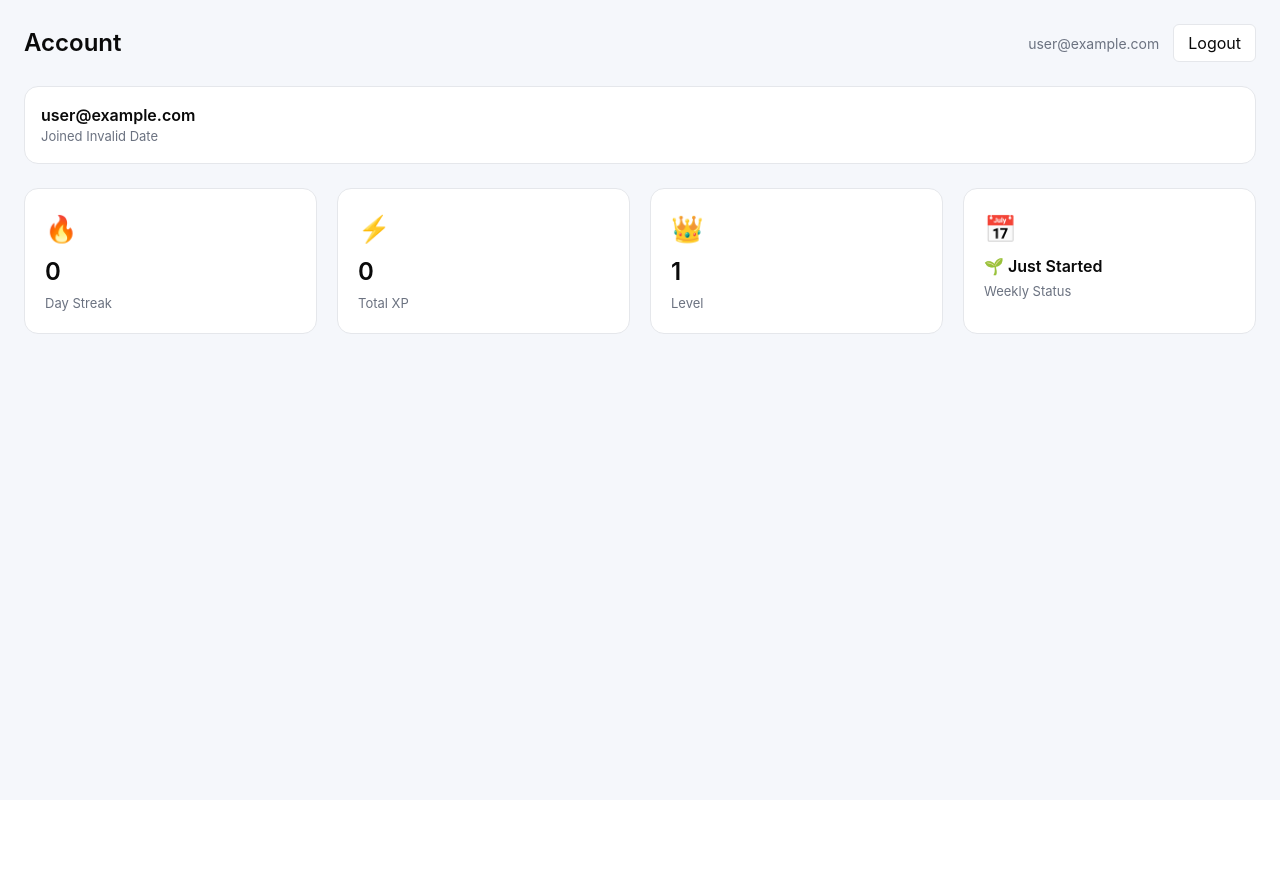
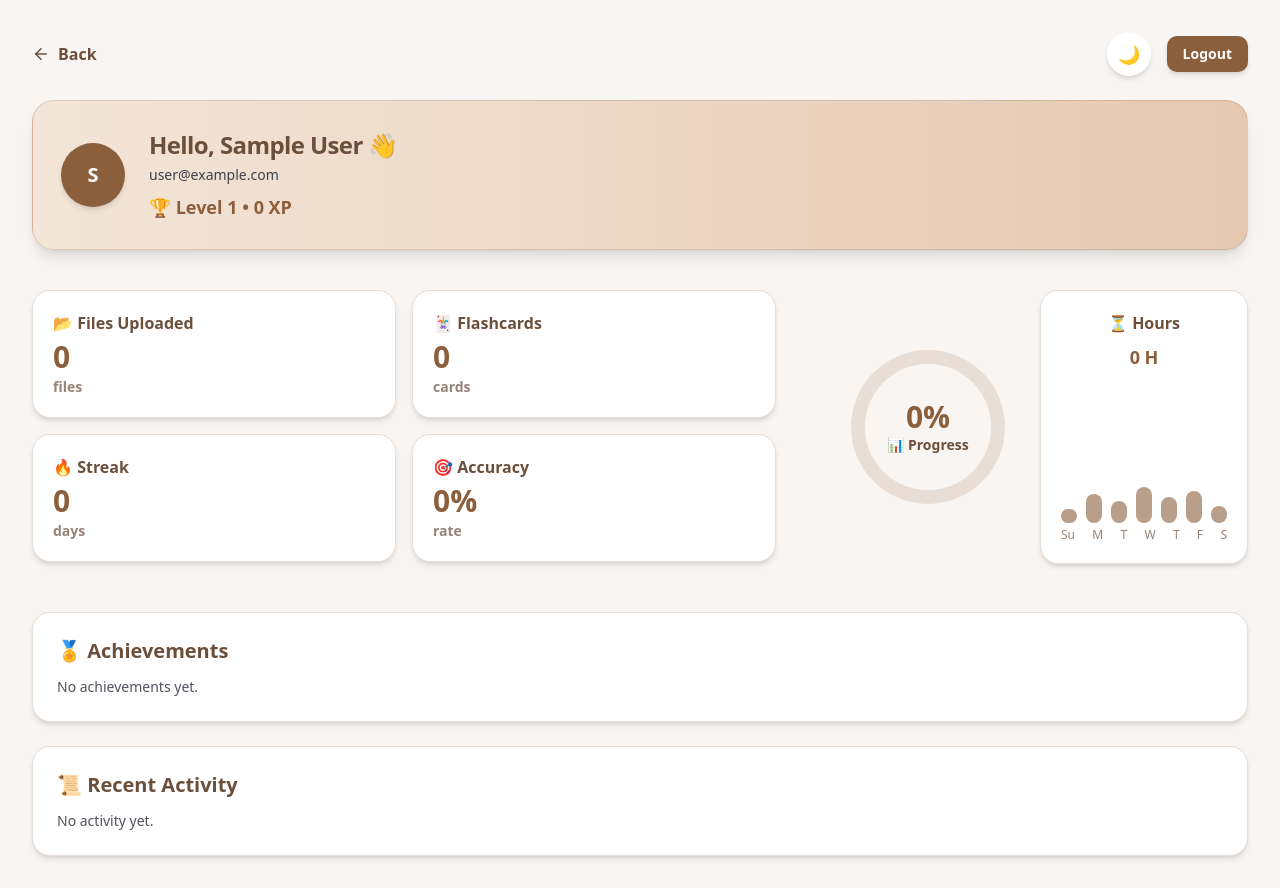
Before and after one commit to Paradox007000/learnisle-2, a Next.js app: page /account in a window 1280 px wide. Before the commit the page ends 800 px from the top, so only its background shows below. Built offline with nearby package versions, Linux system fonts and the light colour scheme; no server answers; the database is empty; sample sign-in values are in the browser's storage.

Commit message:
account page

```diff
--- a/app/account/page.tsx
+++ b/app/account/page.tsx
@@ -2,192 +2,234 @@
 
 import { useEffect, useState } from "react";
 import { useRouter } from "next/navigation";
-import { onAuthStateChanged, signOut, User } from "firebase/auth";
-import { auth, db } from "../../lib/firebase";
-import { doc, getDoc, setDoc, updateDoc } from "firebase/firestore";
+import { useTheme } from "next-themes";
+import { ArrowLeft } from "lucide-react";
+import { signOut, onAuthStateChanged, User } from "firebase/auth";
+import { auth } from "@/lib/firebase";
 
-/* ---------- Helpers ---------- */
+export default function ProfilePage() {
+  const router = useRouter();
+  const { theme, setTheme } = useTheme();
+  const isDark = theme === "dark";
 
-const XP_PER_LEVEL = 500;
-const getLevel = (xp: number) => Math.floor(xp / XP_PER_LEVEL) + 1;
-
-const getWeeklyMessage = (streak: number) => {
-  if (streak >= 7) return "🔥 On Fire!";
-  if (streak >= 3) return "⚡ Going Strong";
-  return "🌱 Just Started";
-};
-
-/* ---------- Page ---------- */
-
-export default function AccountPage() {
-  const router = useRouter();
   const [user, setUser] = useState<User | null>(null);
-  const [xp, setXp] = useState(0);
-  const [streak, setStreak] = useState(0);
 
   useEffect(() => {
-    const unsub = onAuthStateChanged(auth, async (u) => {
-      if (!u) {
+    const unsubscribe = onAuthStateChanged(auth, (currentUser) => {
+      if (!currentUser) {
         router.push("/login");
-        return;
+      } else {
+        setUser(currentUser);
       }
-
-      setUser(u);
-      const ref = doc(db, "users", u.uid);
-      const snap = await getDoc(ref);
-      const today = new Date().toISOString().slice(0, 10);
-
-      if (!snap.exists()) {
-        await setDoc(ref, { xp: 50, streak: 1, lastActive: today });
-        setXp(50);
-        setStreak(1);
-        return;
-      }
-
-      const data = snap.data();
-      let newStreak = data.streak || 0;
-
-      if (data.lastActive !== today) {
-        const yesterday = new Date();
-        yesterday.setDate(yesterday.getDate() - 1);
-        const y = yesterday.toISOString().slice(0, 10);
-
-        newStreak = data.lastActive === y ? newStreak + 1 : 1;
-
-        await updateDoc(ref, {
-          streak: newStreak,
-          lastActive: today,
-          xp: (data.xp || 0) + 50,
-        });
-      }
-
-      setXp(data.xp || 0);
-      setStreak(newStreak);
     });
 
-    return () => unsub();
+    return () => unsubscribe();
   }, [router]);
 
-  if (!user) return null;
+  const xp = 0;
+  const level = 1;
+  const progress = 0;
 
-  const level = getLevel(xp);
+  const logout = async () => {
+    await signOut(auth);
+    router.push("/login");
+  };
 
   return (
-    <div
-      style={{
-        minHeight: "100vh",
-        background: "#f5f7fb",
-        padding: 24,
-        fontFamily:
-          "-apple-system, BlinkMacSystemFont, 'Segoe UI', Roboto, sans-serif",
-      }}
-    >
-      {/* HEADER */}
-      <div
-        style={{
-          display: "flex",
-          justifyContent: "space-between",
-          alignItems: "center",
-          marginBottom: 24,
-        }}
-      >
-        <h1 style={{ fontSize: 24, fontWeight: 600 }}>Account</h1>
+    <div className="min-h-screen bg-[#f8f5f2] dark:bg-zinc-900 px-8 py-8 transition">
 
-        <div style={{ display: "flex", alignItems: "center", gap: 14 }}>
-          <span style={{ fontSize: 14, color: "#6b7280" }}>
-            {user.email}
-          </span>
+      {/* TOP BAR */}
+      <div className="flex justify-between items-center mb-6">
+
+        {/* Back */}
+        <button
+          onClick={() => router.push("/dashboard")}
+          className="flex items-center gap-2 text-[#6b4f3b] font-semibold"
+        >
+          <ArrowLeft size={18} />
+          Back
+        </button>
+
+        {/* Right controls */}
+        <div className="flex items-center gap-4">
           <button
-            onClick={async () => {
-              await signOut(auth);
-              router.push("/login");
-            }}
-            style={{
-              padding: "6px 14px",
-              borderRadius: 6,
-              border: "1px solid #e5e7eb",
-              background: "#fff",
-              cursor: "pointer",
-            }}
+            onClick={() => setTheme(isDark ? "light" : "dark")}
+            className="w-11 h-11 rounded-full bg-white dark:bg-zinc-800
+                       shadow-md flex items-center justify-center text-lg"
+          >
+            {isDark ? "☀️" : "🌙"}
+          </button>
+
+          <button
+            onClick={logout}
+            className="px-4 py-2 bg-[#8b5e3c] text-white rounded-lg text-sm font-semibold shadow-md"
           >
             Logout
           </button>
         </div>
       </div>
 
-      {/* PROFILE CARD */}
-      <div
-        style={{
-          background: "#fff",
-          borderRadius: 14,
-          padding: 16,
-          border: "1px solid #e5e7eb",
-          marginBottom: 24,
-        }}
-      >
-        <div style={{ fontWeight: 600 }}>{user.email}</div>
-        <div style={{ fontSize: 13, color: "#6b7280" }}>
-          Joined {new Date(user.metadata.creationTime || "").toDateString()}
+      {/* USER BOX */}
+      <div className="bg-gradient-to-r from-[#f3e5d8] via-[#ecd7c5] to-[#e6c8b0]
+                      rounded-3xl p-7 shadow-lg mb-10
+                      border border-[#8b5e3c]/20 flex items-center gap-6">
+
+        <div className="w-16 h-16 rounded-full bg-[#8b5e3c]
+                        text-white flex items-center justify-center
+                        text-xl font-bold shadow-md">
+          {user?.displayName?.charAt(0).toUpperCase() ||
+            user?.email?.charAt(0).toUpperCase() ||
+            "U"}
+        </div>
+
+        <div>
+          <h1 className="text-2xl font-bold text-[#6b4f3b] tracking-tight">
+            Hello, {user?.displayName || user?.email?.split("@")[0] || "User"} 👋
+          </h1>
+
+          <p className="text-sm text-zinc-700 mt-1 font-medium">
+            {user?.email}
+          </p>
+
+          <p className="mt-2 text-lg font-bold text-[#8b5e3c]">
+            🏆 Level {level} • {xp} XP
+          </p>
         </div>
       </div>
 
-      {/* STATS */}
-      <div
-        style={{
-          display: "grid",
-          gridTemplateColumns: "repeat(auto-fit, minmax(200px, 1fr))",
-          gap: 20,
-        }}
-      >
-        <StatBox emoji="🔥" title="Day Streak" value={streak} />
-        <StatBox emoji="⚡" title="Total XP" value={xp} />
-        <StatBox emoji="👑" title="Level" value={level} />
-        <StatBox
-          emoji="📅"
-          title="Weekly Status"
-          value={getWeeklyMessage(streak)}
-          text
-        />
+      {/* STATS + PROGRESS */}
+      <div className="flex gap-16 items-start mb-12">
+
+ {/* 4 Horizontal Rectangular Boxes */}
+<div className="grid grid-cols-2 gap-4 flex-1 max-w-4xl">
+
+  {[
+    ["📂 Files Uploaded", 0, "files"],
+    ["🃏 Flashcards", 0, "cards"],
+    ["🔥 Streak", 0, "days"],
+    ["🎯 Accuracy", "0%", "rate"],
+  ].map(([title, value, sub], i) => (
+    <div
+      key={i}
+      className="bg-white rounded-2xl
+                 h-32 w-full
+                 flex flex-col justify-center items-start
+                 shadow-md border border-[#8b5e3c]/20 p-5"
+    >
+      <p className="text-base font-bold text-[#6b4f3b]">
+        {title}
+      </p>
+
+      <h2 className="text-3xl font-bold mt-1 text-[#8b5e3c]">
+        {value}
+      </h2>
+
+      <p className="text-sm font-semibold text-[#6b4f3b]/70 mt-0.5">
+        {sub}
+      </p>
+    </div>
+  ))}
+</div>
+
+        {/* RIGHT SIDE: Progress + Hours beside it */}
+        <div className="flex flex-row items-center gap-6">
+
+          {/* Progress Circle */}
+          <div className="relative w-44 h-44">
+
+            <svg className="w-44 h-44 -rotate-90">
+              <circle
+                cx="88"
+                cy="88"
+                r="70"
+                stroke="#e8ded6"
+                strokeWidth="14"
+                fill="transparent"
+              />
+              <circle
+                cx="88"
+                cy="88"
+                r="70"
+                stroke="#8b5e3c"
+                strokeWidth="14"
+                fill="transparent"
+                strokeDasharray="440"
+                strokeDashoffset={440 - (progress / 100) * 440}
+                strokeLinecap="round"
+              />
+            </svg>
+
+            <div className="absolute inset-0 flex flex-col items-center justify-center">
+              <p className="text-3xl font-bold text-[#8b5e3c]">
+                {progress}%
+              </p>
+              <p className="text-sm font-semibold text-[#6b4f3b]">
+                📊 Progress
+              </p>
+            </div>
+          </div>
+
+          {/* Hours Spent Box (slightly bigger width) */}
+          <div className="bg-white rounded-2xl p-5 shadow-md border border-[#8b5e3c]/20 w-52 flex flex-col items-center">
+
+            <h3 className="text-base font-bold text-[#6b4f3b] mb-2">
+              ⏳ Hours
+            </h3>
+
+            <p className="text-lg font-bold text-[#8b5e3c] mb-2">
+              0 H
+            </p>
+
+            <div className="flex items-end justify-between h-36 gap-2 w-full">
+              {[10, 20, 15, 25, 18, 22, 12].map((height, i) => (
+                <div
+                  key={i}
+                  className="bg-[#8b5e3c]/60 rounded-md w-4"
+                  style={{ height: `${height}%` }}
+                />
+              ))}
+            </div>
+
+            <div className="flex justify-between text-xs text-[#6b4f3b]/70 mt-1 w-full">
+              <span>Su</span>
+              <span>M</span>
+              <span>T</span>
+              <span>W</span>
+              <span>T</span>
+              <span>F</span>
+              <span>S</span>
+            </div>
+
+          </div>
+
+        </div>
       </div>
+
+      {/* BOTTOM SECTION */}
+      <div className="space-y-6">
+
+        {/* Achievements */}
+        <div className="bg-white rounded-2xl p-6 shadow-md border border-[#8b5e3c]/20">
+          <h3 className="text-xl font-bold text-[#6b4f3b] mb-3">
+            🏅 Achievements
+          </h3>
+          <p className="text-sm text-zinc-600">
+            No achievements yet.
+          </p>
+        </div>
+
+        {/* Recent Activity */}
+        <div className="bg-white rounded-2xl p-6 shadow-md border border-[#8b5e3c]/20">
+          <h3 className="text-xl font-bold text-[#6b4f3b] mb-3">
+            📜 Recent Activity
+          </h3>
+          <p className="text-sm text-zinc-600">
+            No activity yet.
+          </p>
+        </div>
+
+      </div>
+
     </div>
   );
 }
-
-/* ---------- STAT BOX ---------- */
-
-function StatBox({
-  emoji,
-  title,
-  value,
-  text = false,
-}: {
-  emoji: string;
-  title: string;
-  value: number | string;
-  text?: boolean;
-}) {
-  return (
-    <div
-      style={{
-        background: "#fff",
-        borderRadius: 14,
-        padding: 20,
-        border: "1px solid #e5e7eb",
-      }}
-    >
-      <div style={{ fontSize: 26 }}>{emoji}</div>
-      <div
-        style={{
-          fontSize: text ? 16 : 24,
-          fontWeight: 600,
-          marginTop: 6,
-        }}
-      >
-        {value}
-      </div>
-      <div style={{ fontSize: 13, color: "#6b7280", marginTop: 4 }}>
-        {title}
-      </div>
-    </div>
-  );
-}
--- a/lib/firebase.ts
+++ b/lib/firebase.ts
@@ -1,8 +1,16 @@
-// Import the functions you need from the SDKs you need
-import { initializeApp } from "firebase/app";
-import { getAuth, GoogleAuthProvider } from "firebase/auth";
+// lib/firebase.ts
 
-// Your web app's Firebase configuration
+import { initializeApp, getApps, getApp } from "firebase/app";
+import {
+  getAuth,
+  GoogleAuthProvider
+} from "firebase/auth";
+
+import {
+  getStorage
+} from "firebase/storage";
+
+// 🔥 Firebase Config
 const firebaseConfig = {
   apiKey: "AIzaSyDYayckEnpn7dlHtfVgOkmfEkkr_79LSpQ",
   authDomain: "blackbook-3d094.firebaseapp.com",
@@ -12,8 +20,12 @@ const firebaseConfig = {
   appId: "1:617661678418:web:9392b6fcfd2b036027f08b"
 };
 
-// Initialize Firebase
-const app = initializeApp(firebaseConfig);
+// ✅ Prevent re-initializing in Next.js
+const app = !getApps().length ? initializeApp(firebaseConfig) : getApp();
 
+// ✅ Auth
 export const auth = getAuth(app);
 export const provider = new GoogleAuthProvider();
+
+// ✅ Storage
+export const storage = getStorage(app);
```
